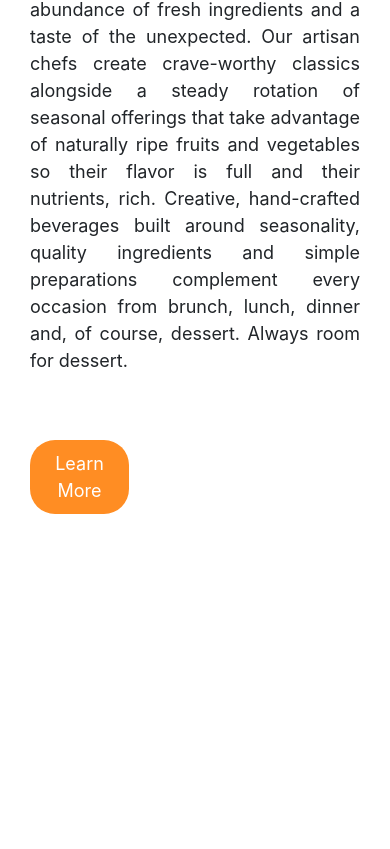
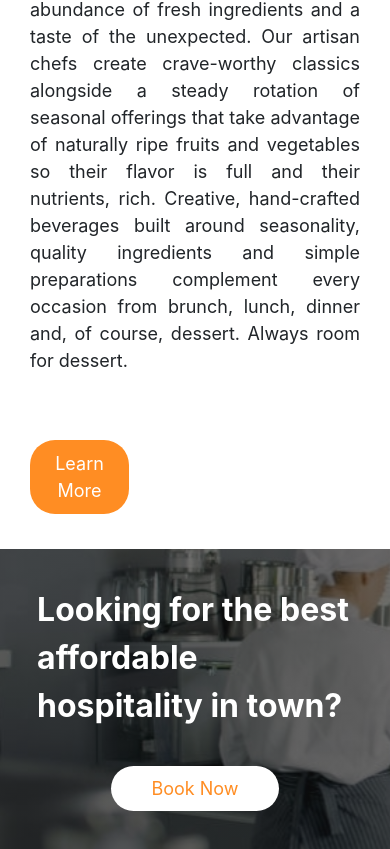
Before and after one commit to Dverybest/Eva-kitchen, a React (Create React App) app: page / in a window 390 px wide. Shown: the part 1867-2716 px from the top of the page. Before the commit the page ends 2416 px from the top, so only its background shows below. Built offline with nearby package versions, Linux system fonts and the light colour scheme; a web font is replaced by a local one.

Commit message:
I finished the next section in the landing page which i named landing page Ad. Both desktop and mobile views

```diff
--- a/src/components/LandingPage.css
+++ b/src/components/LandingPage.css
@@ -104,6 +104,7 @@
 }
 .landingPage-about-content img{
     width: 80%;
+    height: auto;
     justify-self: flex-end;
 }
 .landingPage-about-info{
@@ -125,6 +126,36 @@
     border-style: none;
     padding: 10px;
     margin-top: 30px;
+}
+.landingPage-ad{
+    display: grid;
+    grid-template-columns: 1fr 1fr;
+    justify-items: center;
+    align-content: center;
+    gap: 20px;
+    background-image: url('../images/background2.svg');
+    background-repeat: no-repeat;
+    background-size: cover;
+    margin-top: 50px;
+    height: 300px;
+}
+.landingPage-ad p{
+    color: white;
+    font-size: 2.5rem;
+    font-weight: bold;
+    width: 87%;
+}
+.landingPage-ad button{
+    color: #ff8d23;
+    background-color: white;
+    border-radius: 25px;
+    border-style: none;
+    height: 40%;
+    padding: 5px 40px 5px 40px;
+    margin-left: 55%;
+    align-self: center;
+    justify-self: center;
+
 }
 @media screen and (max-width: 575px){
     .hero{
@@ -173,5 +204,21 @@
         width: 100%;
         padding: 30px;
     }
-
+    .landingPage-ad{
+        margin-top: 0px;
+        display: flex;
+        flex-direction: row;
+        flex-wrap: wrap;
+        justify-content: center;
+        align-items: center;
+    }
+    .landingPage-ad p{
+        width: 81%;
+        font-size: 2rem;
+    }
+    .landingPage-ad button{
+        margin-left: 0%;
+        /* padding: 0px; */
+        height: 15%;
+    }
 }
--- a/src/components/LandingPage.js
+++ b/src/components/LandingPage.js
@@ -48,6 +48,10 @@ const LandingPage = () => {
                     </div>
                 </div>
             </section>
+            <section className='landingPage-ad'>
+                <p>Looking for the best affordable hospitality in town?</p>
+                <button>Book Now</button>
+            </section>
 
         </div>
     )
```
Also changed, not shown: src/images/background2.svg (added), 1 other file (tests, documents, lock files or other folders).
